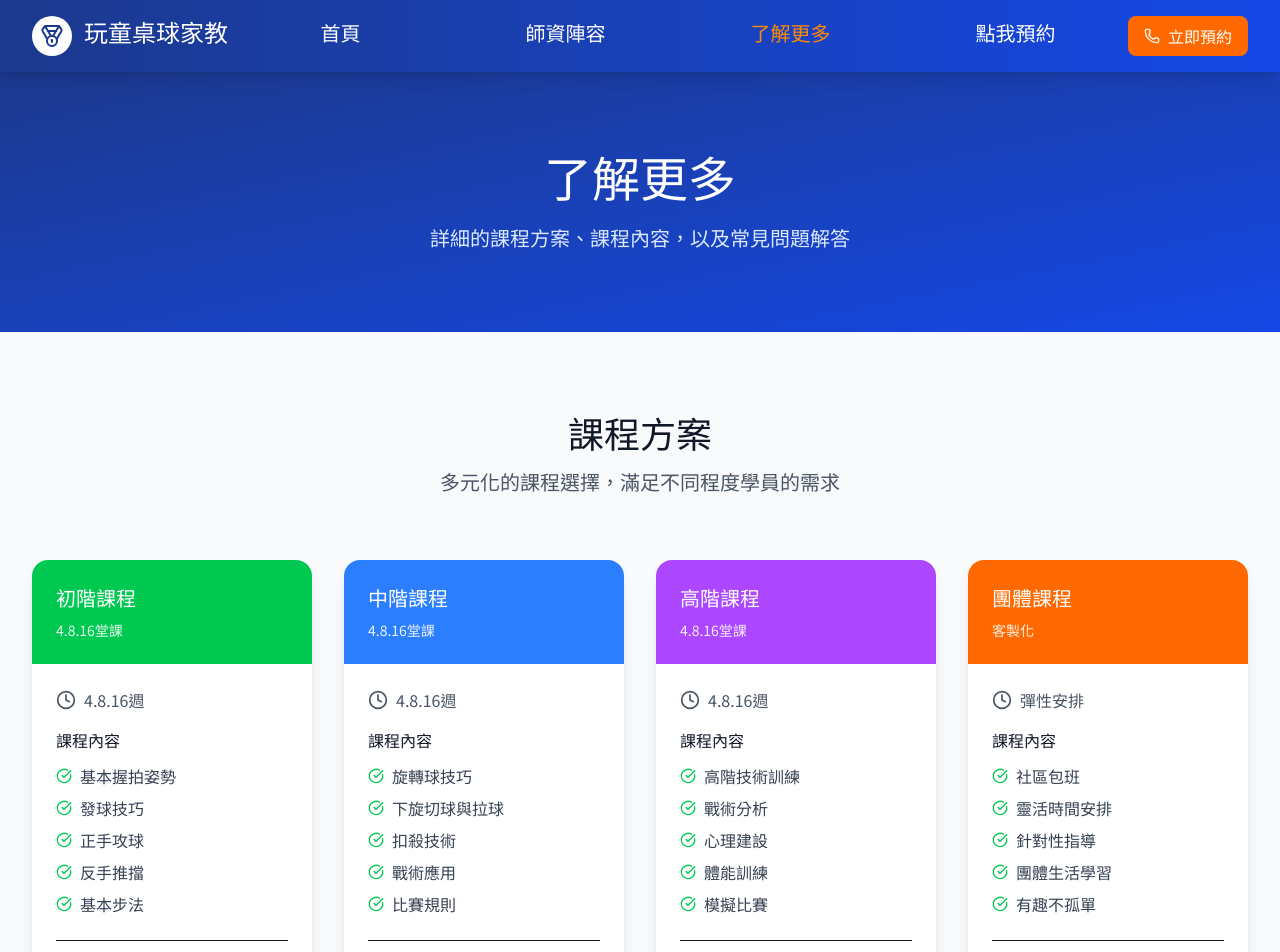
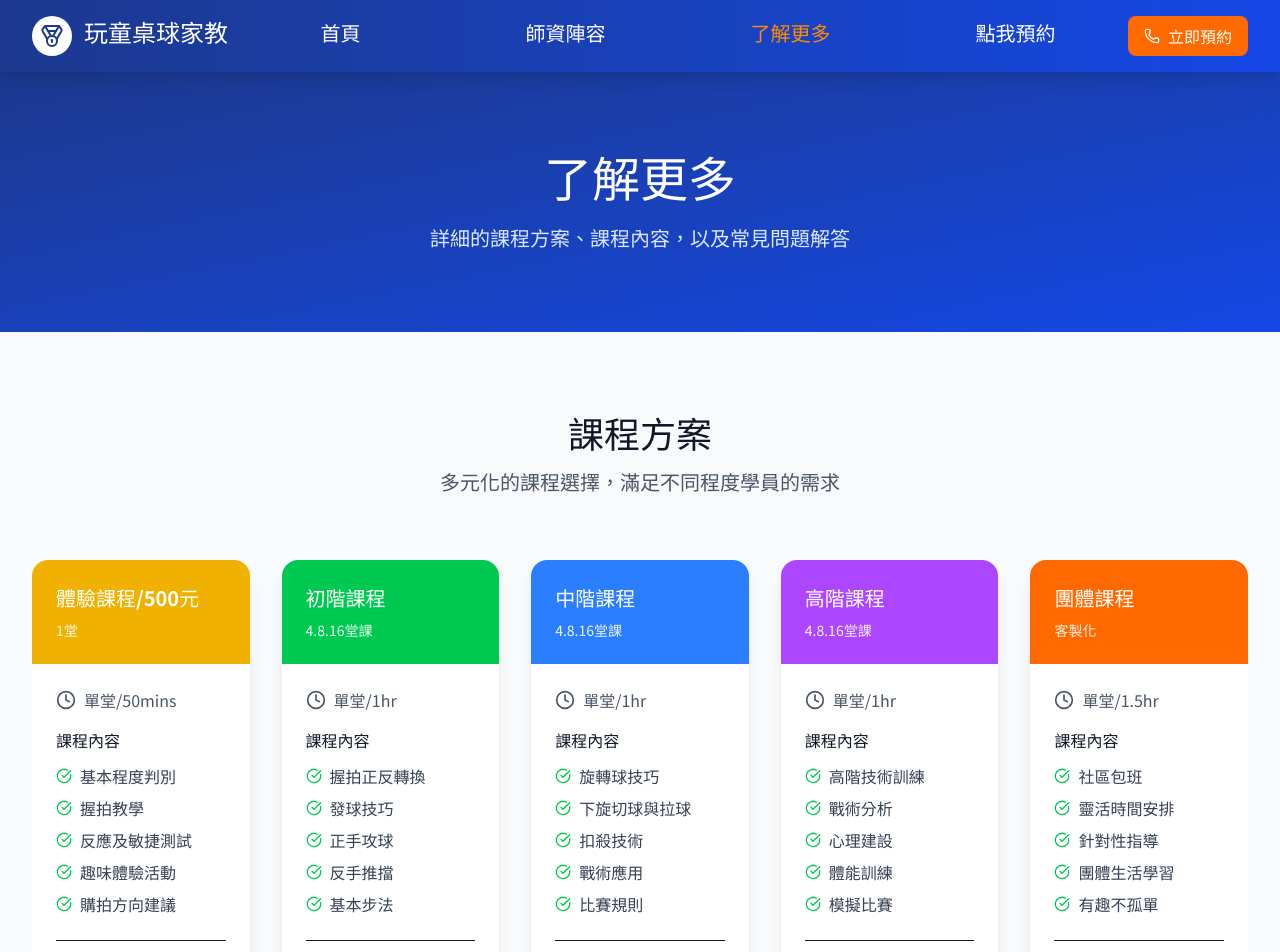
Before and after one commit to pp-dream/website, a React (Vite) app: page /website/more in a window 1280 px wide. Shown: the top 952 px of the page. Built offline with nearby package versions, Linux system fonts and the light colour scheme; a web font is replaced by a local one.

Commit message:
修改課程內容及體驗課價格更正

```diff
--- a/src/pages/Booking.tsx
+++ b/src/pages/Booking.tsx
@@ -28,7 +28,7 @@ const Booking: React.FC = () => {
   const [isSubmitted, setIsSubmitted] = useState(false);
 
   const courses = [
-  { value: 'beginner', label: '體驗課程', description: '1堂體驗課程'},
+  { value: 'beginner', label: '體驗課程{限每人一堂}', description: '(50分鐘)/500元'},
   { value: 'advanced', label: '初階課程', description: '4週4堂課，8週8堂課，16週16堂課' },
   { value: 'competition', label: '中階課程', description: '4週4堂課，8週8堂課，16週16堂課' },
   { value: 'private', label: '高階課程', description: '4週4堂課，8週8堂課，16週16堂課' },
--- a/src/pages/More.tsx
+++ b/src/pages/More.tsx
@@ -11,12 +11,26 @@ import Container from '../components/Container';
 
 const More: React.FC = () => {
   const courses = [
+      {
+      title: "體驗課程/500元",
+      duration: "單堂/50mins",
+        sessions: "1堂",
+      features: [
+        "基本程度判別",
+        "握拍教學",
+        "反應及敏捷測試",
+        "趣味體驗活動",
+        "購拍方向建議"
+      ],
+      suitable: "初次與我們搭配合作的尊榮顧客們",
+      color: "bg-yellow-500"
+    },
     {
       title: "初階課程",
-      duration: "4.8.16週",
+      duration: "單堂/1hr",
         sessions: "4.8.16堂課",
       features: [
-        "基本握拍姿勢",
+        "握拍正反轉換",
         "發球技巧",
         "正手攻球",
         "反手推擋",
@@ -27,7 +41,7 @@ const More: React.FC = () => {
     },
     {
       title: "中階課程",
-      duration: "4.8.16週",
+      duration: "單堂/1hr",
       sessions: "4.8.16堂課",
       features: [
         "旋轉球技巧",
@@ -41,7 +55,7 @@ const More: React.FC = () => {
     },
     {
       title: "高階課程",
-      duration: "4.8.16週",
+      duration: "單堂/1hr",
       sessions: "4.8.16堂課",
       features: [
         "高階技術訓練",
@@ -55,7 +69,7 @@ const More: React.FC = () => {
     },
     {
       title: "團體課程",
-      duration: "彈性安排",
+      duration: "單堂/1.5hr",
       sessions: "客製化",
       features: [
         "社區包班",
@@ -144,7 +158,7 @@ const More: React.FC = () => {
             </p>
           </div>
 
-          <div className="grid grid-cols-1 md:grid-cols-2 lg:grid-cols-4 gap-8">
+         <div className="grid grid-cols-1 sm:grid-cols-2 lg:grid-cols-3 xl:grid-cols-5 gap-8 overflow-x-auto">
             {courses.map((course, index) => (
               <div key={index} className="bg-white rounded-2xl shadow-lg overflow-hidden hover:shadow-xl transition-shadow duration-300">
                 <div className={`${course.color} text-white p-6`}>
```
